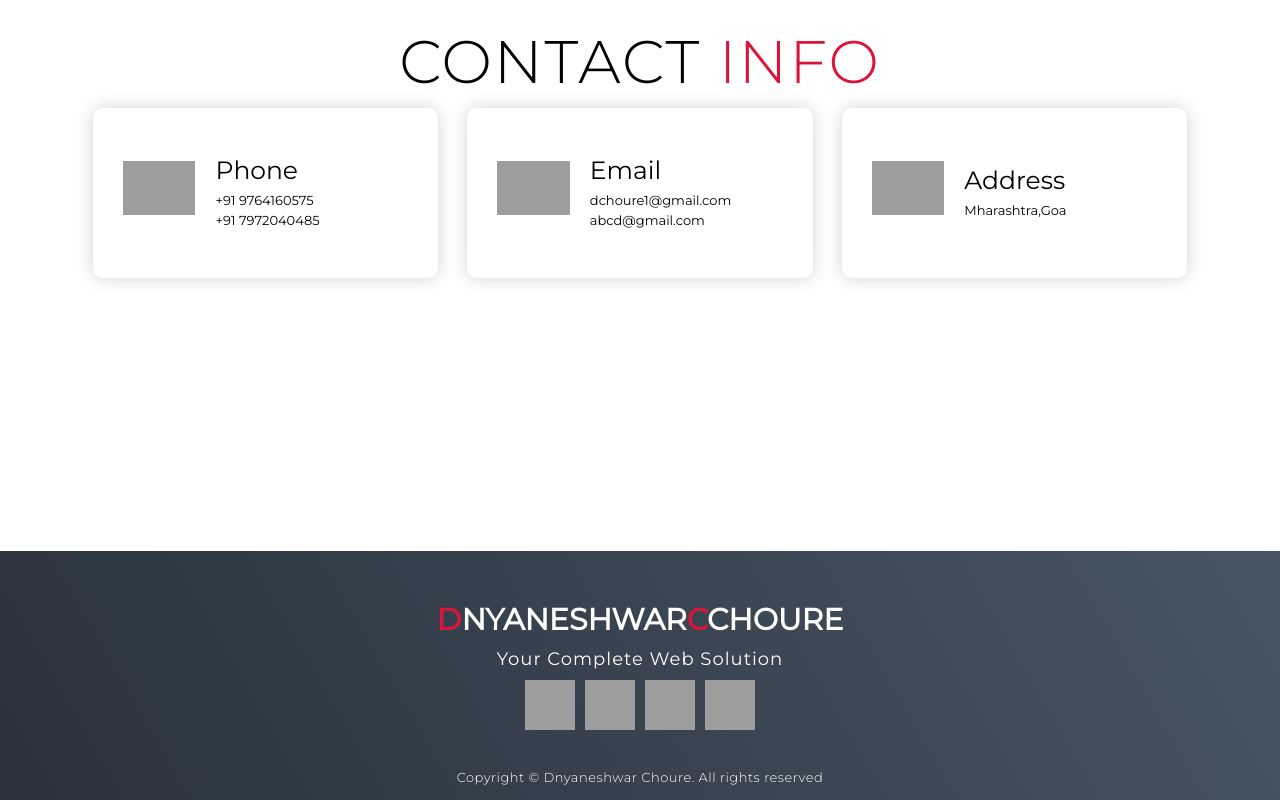
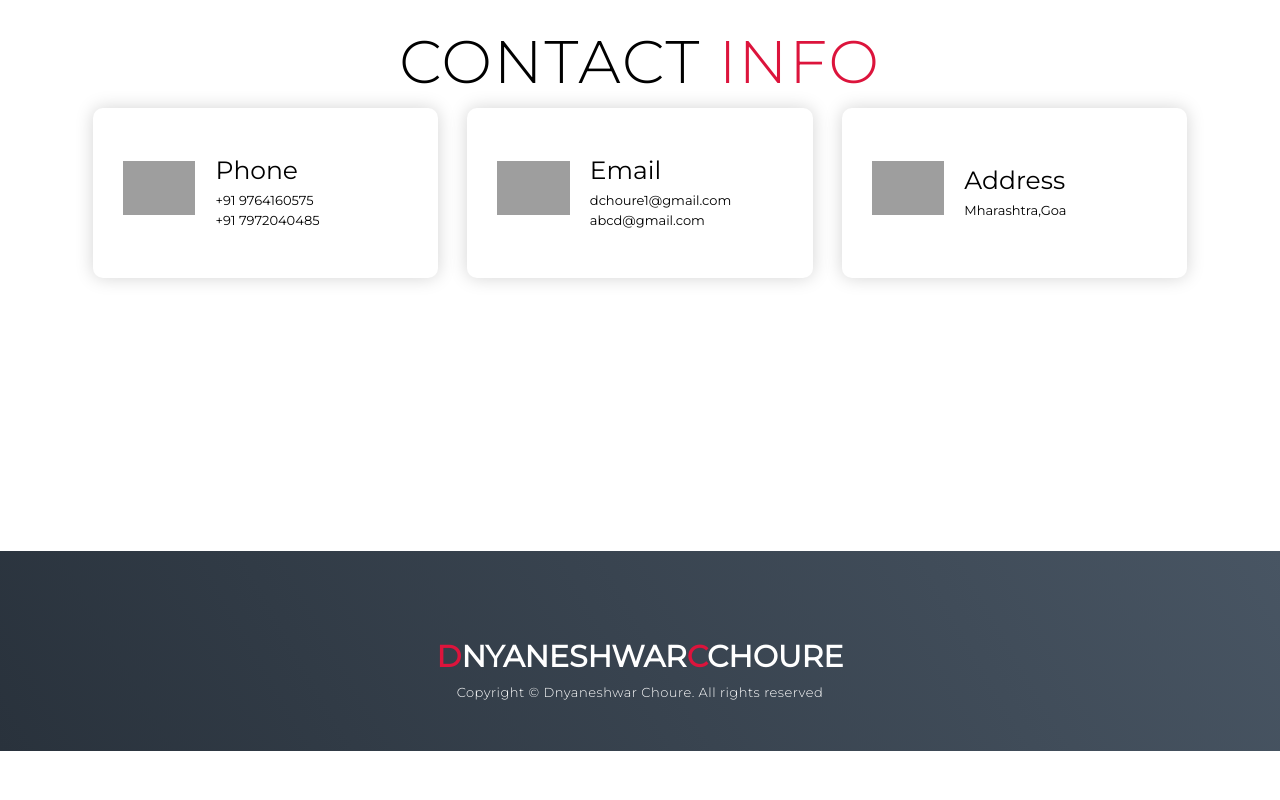
Before and after one commit to dchoure1/Body-Div-Span-P-tag-Href---Post-Class---HTML---CSS-Mini-Project---pve2c65h4jfa, a plain HTML site: page index.html in a window 1280 px wide. Shown: the part 4992-5792 px from the top of the page. After the commit the page ends 5743 px from the top, so only its background shows below. Drawn offline with Linux system fonts and the light colour scheme; grey boxes are pictures that could not be loaded.

Commit message:
Update index.html

```diff
--- a/index.html
+++ b/index.html
@@ -223,21 +223,7 @@
       <div class="brand">
         <h1><span>D</span>nyaneshwar<span>C</span>choure</h1>
       </div>
-      <h2>Your Complete Web Solution</h2>
-      <div class="social-icon">
-        <div class="social-item">
-          <a href="#"><img src="https://img.icons8.com/bubbles/100/000000/facebook-new.png" /></a>
-        </div>
-        <div class="social-item">
-          <a href="#"><img src="https://img.icons8.com/bubbles/100/000000/instagram-new.png" /></a>
-        </div>
-        <div class="social-item">
-          <a href="#"><img src="https://img.icons8.com/bubbles/100/000000/twitter.png" /></a>
-        </div>
-        <div class="social-item">
-          <a href="#"><img src="https://img.icons8.com/bubbles/100/000000/behance.png" /></a>
-        </div>
-      </div>
+
       <p>Copyright © Dnyaneshwar Choure. All rights reserved</p>
     </div>
   </section>
```
